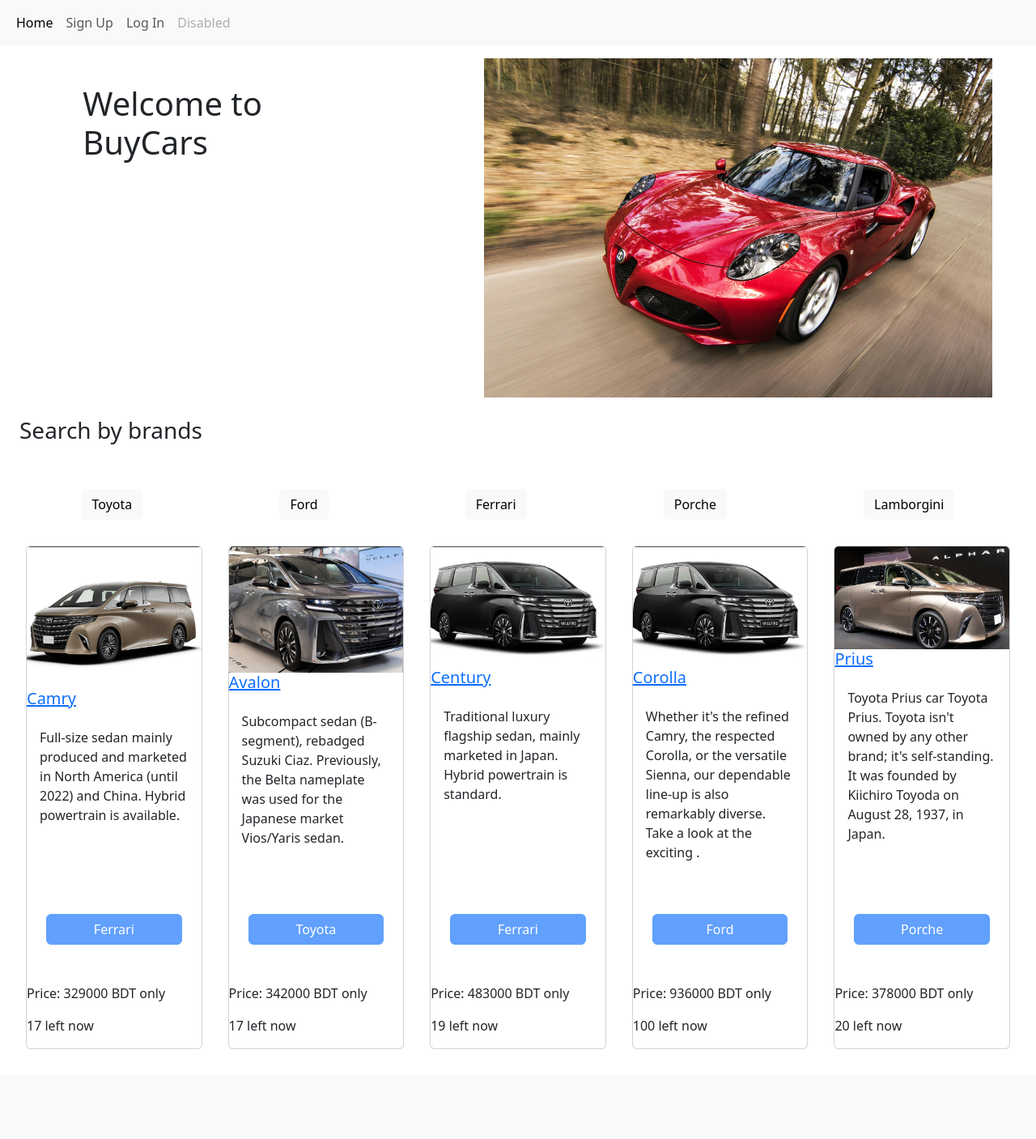
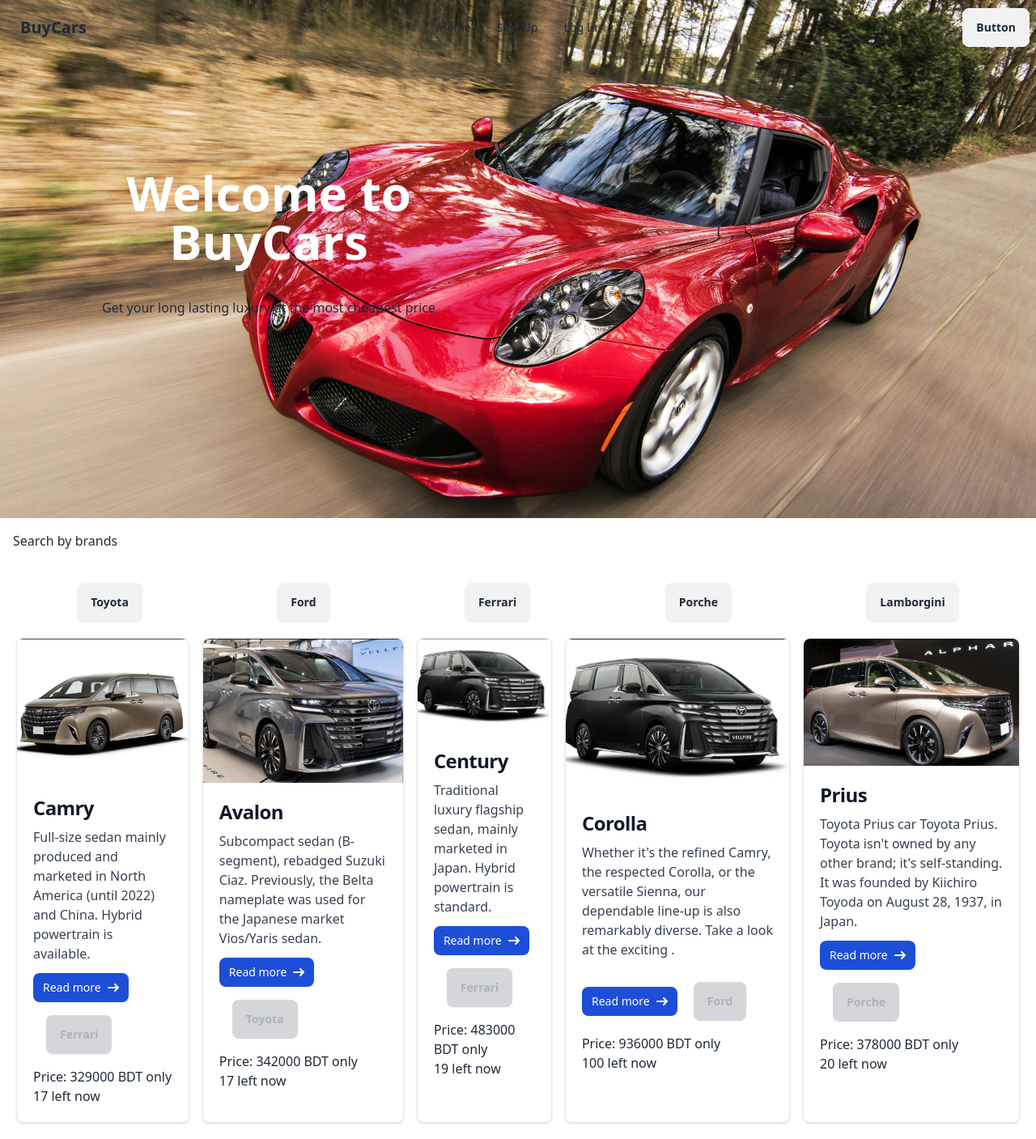
Before and after one commit to Tazin407/BuyCarProject, a Django app: page / in a window 1280 px wide. Shown: the whole page at 81% size. Before the commit the page ends 1296 px from the top, so only its background shows below. Run offline with Django 4.2, Linux system fonts and the light colour scheme; data comes from the database, SQL or seed files in the repository; both versions use the stored data as it was after the commit; some libraries are stand-ins or nearby versions.

Commit message:
some change

```diff
--- a/templates/base.html
+++ b/templates/base.html
@@ -4,15 +4,30 @@
     <meta charset="UTF-8">
     <meta name="viewport" content="width=device-width, initial-scale=1.0">
     <title>Document</title>
-    <link href="https://cdn.jsdelivr.net/npm/bootstrap@5.3.2/dist/css/bootstrap.min.css" rel="stylesheet" integrity="sha384-T3c6CoIi6uLrA9TneNEoa7RxnatzjcDSCmG1MXxSR1GAsXEV/Dwwykc2MPK8M2HN" crossorigin="anonymous">
-</head>
-<body>
-  <nav class="navbar navbar-expand-lg bg-body-tertiary">
-    <div class="container-fluid">
-    <ul class="navbar-nav me-auto mb-2 mb-lg-0">
-        <li class="nav-item">
-          <a class="nav-link active" aria-current="page" href="{% url 'home' %}">Home</a>
-        </li>
+    <link href="https://cdn.jsdelivr.net/npm/daisyui@4.12.10/dist/full.min.css" rel="stylesheet" type="text/css" />
+    <script src="https://cdn.tailwindcss.com"></script></head>
+<body >
+  <div class="navbar absolute top-0 left-0 w-full bg-transparent z-10">
+    <div class="navbar-start">
+      <div class="dropdown">
+        <div tabindex="0" role="button" class="btn btn-ghost lg:hidden">
+          <svg
+            xmlns="http://www.w3.org/2000/svg"
+            class="h-5 w-5"
+            fill="none"
+            viewBox="0 0 24 24"
+            stroke="currentColor">
+            <path
+              stroke-linecap="round"
+              stroke-linejoin="round"
+              stroke-width="2"
+              d="M4 6h16M4 12h8m-8 6h16" />
+          </svg>
+        </div>
+        <ul
+          tabindex="0"
+          class="menu menu-sm dropdown-content bg-red-100 rounded-box z-[1] mt-3 w-52 p-2 shadow">
+          <li><a class="" aria-current="page" href="{% url 'home' %}">Home</a></li>
           {%if user.is_authenticated%}
 
           <li class="nav-item">
@@ -21,7 +36,6 @@
           <li class="nav-item">
             <a class="nav-link" href="{% url 'user_logout' %}">Log Out</a>
           </li>
-
           {%else%}
           <li class="nav-item">
             <a class="nav-link" href="{% url 'user_signup' %}">Sign Up</a>
@@ -31,19 +45,44 @@
           </li>
 
           {% endif %}
-        <li class="nav-item">
-          <a class="nav-link disabled" aria-disabled="true">Disabled</a>
-        </li>
         </ul>
       </div>
+      <a class="btn btn-ghost text-xl">BuyCars</a>
+    </div>
+    <div class="navbar-center hidden lg:flex">
+      <ul class="menu menu-horizontal px-1">
+        <li><a class="" aria-current="page" href="{% url 'home' %}">Home</a></li>
+          {%if user.is_authenticated%}
 
-    </nav>
+          <li class="nav-item">
+            <a class="nav-link" href="{% url 'profile' %}">Profile</a>
+          </li>
+          <li class="nav-item">
+            <a class="nav-link" href="{% url 'user_logout' %}">Log Out</a>
+          </li>
+          {%else%}
+          <li class="nav-item">
+            <a class="nav-link" href="{% url 'user_signup' %}">Sign Up</a>
+          </li>
+          <li class="nav-item">
+            <a class="nav-link" href="{% url 'user_login' %}">Log In</a>
+          </li>
+
+          {% endif %}
+      </ul>
+    </div>
+    <div class="navbar-end">
+      <a class="btn">Button</a>
+    </div>
+  </div>
+  {% comment %}  {% endcomment %}
+
 
       {% block content %}
 
      {% endblock %}
 
 
-    <script src="https://cdn.jsdelivr.net/npm/bootstrap@5.3.2/dist/js/bootstrap.bundle.min.js" integrity="sha384-C6RzsynM9kWDrMNeT87bh95OGNyZPhcTNXj1NW7RuBCsyN/o0jlpcV8Qyq46cDfL" crossorigin="anonymous"></script>
+
 </body>
 </html>
--- a/templates/home.html
+++ b/templates/home.html
@@ -2,25 +2,39 @@
 {% comment %} {%load static%} {% endcomment %}
 
 {%block content%}
+<div style="background-image: url('static/car1.jpg');
+           background-position: center;
+           background-size: cover; "
+           class="flex flex-col md:flex-row justify-between items-center p-6 min-h-64 h-auto md:min-h-80 lg:min-h-[80vh]">
+  <div class="flex flex-col justify-center items-center text-center w-full md:w-1/2 p-6">
+      <h1 class="font-bold text-4xl md:text-6xl text-white ">Welcome to BuyCars</h1>
+      <p class="my-5 md:my-10 dark:text-black">Get your long lasting luxury at the most cheapest price</p>
 
-<div class='d-flex justify-content-around row'>
+  </div>
+  {% comment %} <div class="flex justify-center md:justify-end w-full md:w-auto p-6">
+      <img class="object-cover rounded-full lg:w-4/6 lg:h-4/6 md:w-1/2 md:h-1/2 sm:w-3/4 sm:h-3/4" src="static/car1.jpg" alt="my image">
+  </div> {% endcomment %}
+</div>
 
-  <div class='col-4'>
-    <h1 class='m-5'>Welcome to BuyCars</h1>
+{% comment %} <div class='flex justify-center g-4 '>
+
+  <div class='border border-red-500'>
+    <h1 class='m-50 text-center'>Welcome to BuyCars</h1>
   </div>
 
-  <div class='col-6'>
-    <img class='mt-3 w-100' src="static/car1.jpg" alt="">
+  <div class='border border-red-500'>
+    <p>Lorem ipsum dolor sit amet consectetur adipisicing elit. Iste atque sit aperiam id ex. Esse natus enim quae praesentium amet?</p>
+    <img class='m-auto w-50' src="static/car1.jpg" alt="">
   </div>
 
-</div>
+</div> {% endcomment %}
 
 <div class='m-4' >
   <h3>Search by brands</h3><br>
 
 </div>
 
-<div class='d-flex justify-content-around m-3' >
+<div class='flex justify-around m-3' >
 
 {%for b in brands%}
 
@@ -31,12 +45,36 @@
 
 </div>
 
-<div class='d-flex justify-content-around m-3 g-2'>
+<div class='flex justify-around m-3 g-2'>
 
   {%for car in cars%}
+<div class=" m-2 max-w-sm bg-white border border-gray-200 rounded-lg shadow dark:bg-gray-800 dark:border-gray-700">
+  <a href="#">
+      <img class="rounded-t-lg" src="{{car.image.url}}" alt="" />
+  </a>
+  <div class="p-5">
+      <a href="{% url 'detail' car.id %}">
+          <h5 class="mb-2 text-2xl font-bold tracking-tight text-gray-900 dark:text-white">{{car.name}}</h5>
+      </a>
+      <p class="mb-3 font-normal text-gray-700 dark:text-gray-400">{{car.description}}</p>
+      <a href="#" class="inline-flex items-center px-3 py-2 text-sm font-medium text-center text-white bg-blue-700 rounded-lg hover:bg-blue-800 focus:ring-4 focus:outline-none focus:ring-blue-300 dark:bg-blue-600 dark:hover:bg-blue-700 dark:focus:ring-blue-800">
+          Read more
+           <svg class="rtl:rotate-180 w-3.5 h-3.5 ms-2" aria-hidden="true" xmlns="http://www.w3.org/2000/svg" fill="none" viewBox="0 0 14 10">
+              <path stroke="currentColor" stroke-linecap="round" stroke-linejoin="round" stroke-width="2" d="M1 5h12m0 0L9 1m4 4L9 9"/>
+          </svg>
+      </a>
+      <button class='btn btn-primary m-4' disabled >{{car.brand.name}}</button>
+      <br>
+      <p>Price: {{car.price}} BDT only</p>
+      <p>{{car.quantity}} left now</p>
+  </div>
+</div>
 
+
+{% comment %}
 <div class="card m-3" style="width: 18rem;">
 
+  {}
     <img src="{{car.image.url}}" class="card-img-top w-100" alt="...">
 
 
@@ -52,7 +90,7 @@
 
 
   </div>
-
+ {% endcomment %}
 
 {% endfor %}
 </div>
```
Also changed, not shown: db.sqlite3. Lines whose indentation alone changed are shown as unchanged.
